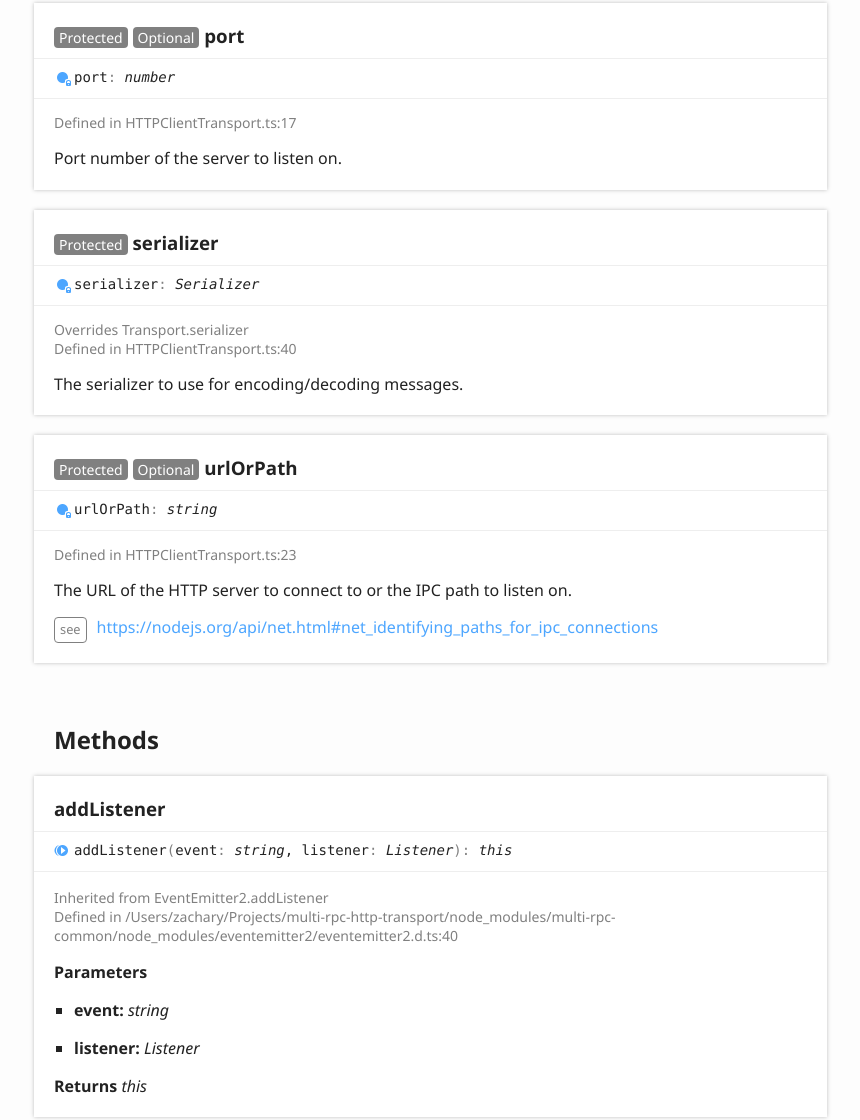
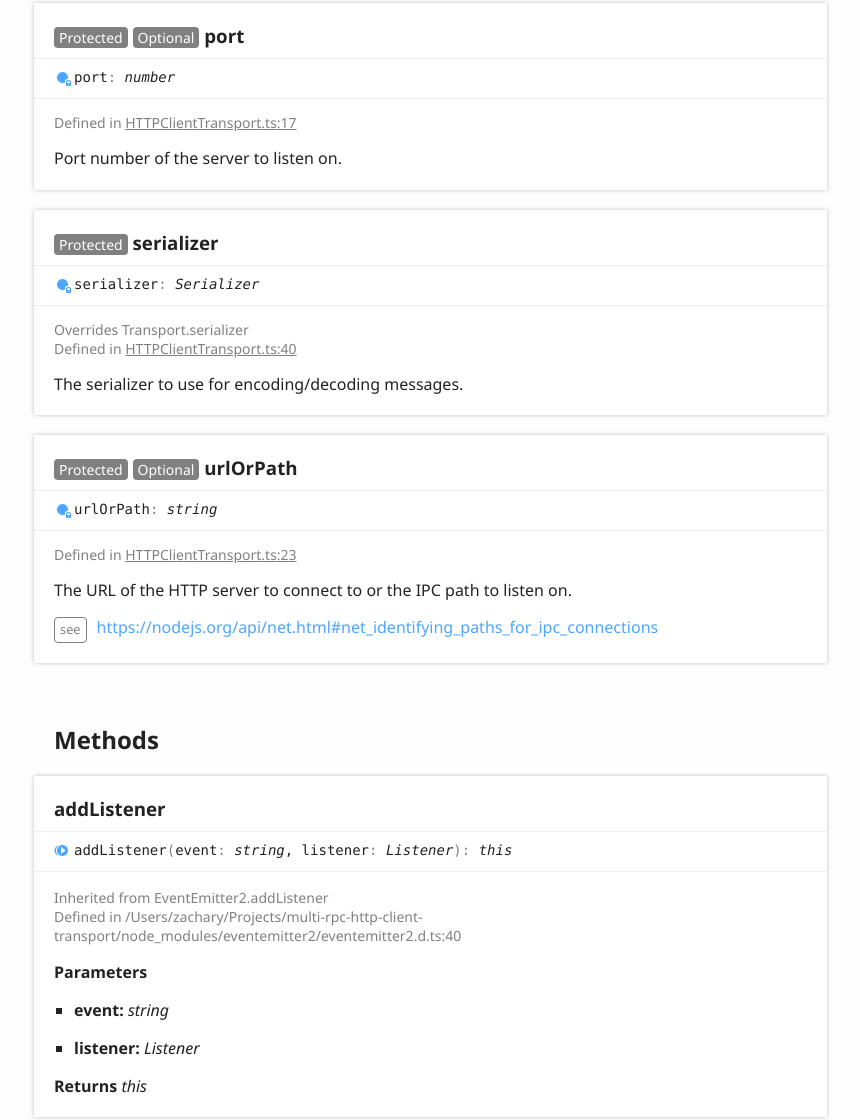
Before and after one commit to znetstar/multi-rpc, a website: page docs/classes/_httpclienttransport_.httpclienttransport.html in a window 1280 px wide. Shown: the part 1850-2970 px from the top of the page, without its empty margins (6-866 px from the left). Drawn offline with Linux system fonts and the light colour scheme.

Commit message:
inital release

```diff
--- a/docs/classes/_httpclienttransport_.httpclienttransport.html
+++ b/docs/classes/_httpclienttransport_.httpclienttransport.html
@@ -152,7 +152,7 @@
 							<aside class="tsd-sources">
 								<p>Overrides Transport.__constructor</p>
 								<ul>
-									<li>Defined in HTTPClientTransport.ts:23</li>
+									<li>Defined in <a href="https://github.com/znetstar/multi-rpc-http-client-transport/blob/05b37e0/src/HTTPClientTransport.ts#L23">HTTPClientTransport.ts:23</a></li>
 								</ul>
 							</aside>
 							<div class="tsd-comment tsd-typography">
@@ -192,7 +192,7 @@
 					<div class="tsd-signature tsd-kind-icon">endpoint<span class="tsd-signature-symbol">:</span> <span class="tsd-signature-type">string</span></div>
 					<aside class="tsd-sources">
 						<ul>
-							<li>Defined in HTTPClientTransport.ts:40</li>
+							<li>Defined in <a href="https://github.com/znetstar/multi-rpc-http-client-transport/blob/05b37e0/src/HTTPClientTransport.ts#L40">HTTPClientTransport.ts:40</a></li>
 						</ul>
 					</aside>
 					<div class="tsd-comment tsd-typography">
@@ -207,7 +207,7 @@
 					<div class="tsd-signature tsd-kind-icon">port<span class="tsd-signature-symbol">:</span> <span class="tsd-signature-type">number</span></div>
 					<aside class="tsd-sources">
 						<ul>
-							<li>Defined in HTTPClientTransport.ts:17</li>
+							<li>Defined in <a href="https://github.com/znetstar/multi-rpc-http-client-transport/blob/05b37e0/src/HTTPClientTransport.ts#L17">HTTPClientTransport.ts:17</a></li>
 						</ul>
 					</aside>
 					<div class="tsd-comment tsd-typography">
@@ -223,7 +223,7 @@
 					<aside class="tsd-sources">
 						<p>Overrides Transport.serializer</p>
 						<ul>
-							<li>Defined in HTTPClientTransport.ts:40</li>
+							<li>Defined in <a href="https://github.com/znetstar/multi-rpc-http-client-transport/blob/05b37e0/src/HTTPClientTransport.ts#L40">HTTPClientTransport.ts:40</a></li>
 						</ul>
 					</aside>
 					<div class="tsd-comment tsd-typography">
@@ -238,7 +238,7 @@
 					<div class="tsd-signature tsd-kind-icon">url<wbr>OrPath<span class="tsd-signature-symbol">:</span> <span class="tsd-signature-type">string</span></div>
 					<aside class="tsd-sources">
 						<ul>
-							<li>Defined in HTTPClientTransport.ts:23</li>
+							<li>Defined in <a href="https://github.com/znetstar/multi-rpc-http-client-transport/blob/05b37e0/src/HTTPClientTransport.ts#L23">HTTPClientTransport.ts:23</a></li>
 						</ul>
 					</aside>
 					<div class="tsd-comment tsd-typography">
@@ -266,7 +266,7 @@
 							<aside class="tsd-sources">
 								<p>Inherited from EventEmitter2.addListener</p>
 								<ul>
-									<li>Defined in /Users/zachary/Projects/multi-rpc-http-transport/node_modules/multi-rpc-common/node_modules/eventemitter2/eventemitter2.d.ts:40</li>
+									<li>Defined in /Users/zachary/Projects/multi-rpc-http-client-transport/node_modules/eventemitter2/eventemitter2.d.ts:40</li>
 								</ul>
 							</aside>
 							<h4 class="tsd-parameters-title">Parameters</h4>
@@ -292,7 +292,7 @@
 						<li class="tsd-description">
 							<aside class="tsd-sources">
 								<ul>
-									<li>Defined in HTTPClientTransport.ts:85</li>
+									<li>Defined in <a href="https://github.com/znetstar/multi-rpc-http-client-transport/blob/05b37e0/src/HTTPClientTransport.ts#L85">HTTPClientTransport.ts:85</a></li>
 								</ul>
 							</aside>
 							<div class="tsd-comment tsd-typography">
@@ -326,7 +326,7 @@
 							<aside class="tsd-sources">
 								<p>Inherited from EventEmitter2.emit</p>
 								<ul>
-									<li>Defined in /Users/zachary/Projects/multi-rpc-http-transport/node_modules/multi-rpc-common/node_modules/eventemitter2/eventemitter2.d.ts:38</li>
+									<li>Defined in /Users/zachary/Projects/multi-rpc-http-client-transport/node_modules/eventemitter2/eventemitter2.d.ts:38</li>
 								</ul>
 							</aside>
 							<h4 class="tsd-parameters-title">Parameters</h4>
@@ -353,7 +353,7 @@
 							<aside class="tsd-sources">
 								<p>Inherited from EventEmitter2.emitAsync</p>
 								<ul>
-									<li>Defined in /Users/zachary/Projects/multi-rpc-http-transport/node_modules/multi-rpc-common/node_modules/eventemitter2/eventemitter2.d.ts:39</li>
+									<li>Defined in /Users/zachary/Projects/multi-rpc-http-client-transport/node_modules/eventemitter2/eventemitter2.d.ts:39</li>
 								</ul>
 							</aside>
 							<h4 class="tsd-parameters-title">Parameters</h4>
@@ -380,7 +380,7 @@
 							<aside class="tsd-sources">
 								<p>Inherited from EventEmitter2.eventNames</p>
 								<ul>
-									<li>Defined in /Users/zachary/Projects/multi-rpc-http-transport/node_modules/multi-rpc-common/node_modules/eventemitter2/eventemitter2.d.ts:54</li>
+									<li>Defined in /Users/zachary/Projects/multi-rpc-http-client-transport/node_modules/eventemitter2/eventemitter2.d.ts:54</li>
 								</ul>
 							</aside>
 							<h4 class="tsd-returns-title">Returns <span class="tsd-signature-type">string</span><span class="tsd-signature-symbol">[]</span></h4>
@@ -398,7 +398,7 @@
 							<aside class="tsd-sources">
 								<p>Inherited from EventEmitter2.listeners</p>
 								<ul>
-									<li>Defined in /Users/zachary/Projects/multi-rpc-http-transport/node_modules/multi-rpc-common/node_modules/eventemitter2/eventemitter2.d.ts:55</li>
+									<li>Defined in /Users/zachary/Projects/multi-rpc-http-client-transport/node_modules/eventemitter2/eventemitter2.d.ts:55</li>
 								</ul>
 							</aside>
 							<h4 class="tsd-parameters-title">Parameters</h4>
@@ -422,7 +422,7 @@
 							<aside class="tsd-sources">
 								<p>Inherited from EventEmitter2.listenersAny</p>
 								<ul>
-									<li>Defined in /Users/zachary/Projects/multi-rpc-http-transport/node_modules/multi-rpc-common/node_modules/eventemitter2/eventemitter2.d.ts:56</li>
+									<li>Defined in /Users/zachary/Projects/multi-rpc-http-client-transport/node_modules/eventemitter2/eventemitter2.d.ts:56</li>
 								</ul>
 							</aside>
 							<h4 class="tsd-returns-title">Returns <span class="tsd-signature-type">Listener</span><span class="tsd-signature-symbol">[]</span></h4>
@@ -440,7 +440,7 @@
 							<aside class="tsd-sources">
 								<p>Inherited from EventEmitter2.many</p>
 								<ul>
-									<li>Defined in /Users/zachary/Projects/multi-rpc-http-transport/node_modules/multi-rpc-common/node_modules/eventemitter2/eventemitter2.d.ts:45</li>
+									<li>Defined in /Users/zachary/Projects/multi-rpc-http-client-transport/node_modules/eventemitter2/eventemitter2.d.ts:45</li>
 								</ul>
 							</aside>
 							<h4 class="tsd-parameters-title">Parameters</h4>
@@ -470,7 +470,7 @@
 							<aside class="tsd-sources">
 								<p>Inherited from EventEmitter2.off</p>
 								<ul>
-									<li>Defined in /Users/zachary/Projects/multi-rpc-http-transport/node_modules/multi-rpc-common/node_modules/eventemitter2/eventemitter2.d.ts:51</li>
+									<li>Defined in /Users/zachary/Projects/multi-rpc-http-client-transport/node_modules/eventemitter2/eventemitter2.d.ts:51</li>
 								</ul>
 							</aside>
 							<h4 class="tsd-parameters-title">Parameters</h4>
@@ -497,7 +497,7 @@
 							<aside class="tsd-sources">
 								<p>Inherited from EventEmitter2.offAny</p>
 								<ul>
-									<li>Defined in /Users/zachary/Projects/multi-rpc-http-transport/node_modules/multi-rpc-common/node_modules/eventemitter2/eventemitter2.d.ts:49</li>
+									<li>Defined in /Users/zachary/Projects/multi-rpc-http-client-transport/node_modules/eventemitter2/eventemitter2.d.ts:49</li>
 								</ul>
 							</aside>
 							<h4 class="tsd-parameters-title">Parameters</h4>
@@ -521,7 +521,7 @@
 							<aside class="tsd-sources">
 								<p>Inherited from EventEmitter2.on</p>
 								<ul>
-									<li>Defined in /Users/zachary/Projects/multi-rpc-http-transport/node_modules/multi-rpc-common/node_modules/eventemitter2/eventemitter2.d.ts:41</li>
+									<li>Defined in /Users/zachary/Projects/multi-rpc-http-client-transport/node_modules/eventemitter2/eventemitter2.d.ts:41</li>
 								</ul>
 							</aside>
 							<h4 class="tsd-parameters-title">Parameters</h4>
@@ -548,7 +548,7 @@
 							<aside class="tsd-sources">
 								<p>Inherited from EventEmitter2.onAny</p>
 								<ul>
-									<li>Defined in /Users/zachary/Projects/multi-rpc-http-transport/node_modules/multi-rpc-common/node_modules/eventemitter2/eventemitter2.d.ts:47</li>
+									<li>Defined in /Users/zachary/Projects/multi-rpc-http-client-transport/node_modules/eventemitter2/eventemitter2.d.ts:47</li>
 								</ul>
 							</aside>
 							<h4 class="tsd-parameters-title">Parameters</h4>
@@ -572,7 +572,7 @@
 							<aside class="tsd-sources">
 								<p>Inherited from EventEmitter2.once</p>
 								<ul>
-									<li>Defined in /Users/zachary/Projects/multi-rpc-http-transport/node_modules/multi-rpc-common/node_modules/eventemitter2/eventemitter2.d.ts:43</li>
+									<li>Defined in /Users/zachary/Projects/multi-rpc-http-client-transport/node_modules/eventemitter2/eventemitter2.d.ts:43</li>
 								</ul>
 							</aside>
 							<h4 class="tsd-parameters-title">Parameters</h4>
@@ -599,7 +599,7 @@
 							<aside class="tsd-sources">
 								<p>Inherited from EventEmitter2.prependAny</p>
 								<ul>
-									<li>Defined in /Users/zachary/Projects/multi-rpc-http-transport/node_modules/multi-rpc-common/node_modules/eventemitter2/eventemitter2.d.ts:48</li>
+									<li>Defined in /Users/zachary/Projects/multi-rpc-http-client-transport/node_modules/eventemitter2/eventemitter2.d.ts:48</li>
 								</ul>
 							</aside>
 							<h4 class="tsd-parameters-title">Parameters</h4>
@@ -623,7 +623,7 @@
 							<aside class="tsd-sources">
 								<p>Inherited from EventEmitter2.prependListener</p>
 								<ul>
-									<li>Defined in /Users/zachary/Projects/multi-rpc-http-transport/node_modules/multi-rpc-common/node_modules/eventemitter2/eventemitter2.d.ts:42</li>
+									<li>Defined in /Users/zachary/Projects/multi-rpc-http-client-transport/node_modules/eventemitter2/eventemitter2.d.ts:42</li>
 								</ul>
 							</aside>
 							<h4 class="tsd-parameters-title">Parameters</h4>
@@ -650,7 +650,7 @@
 							<aside class="tsd-sources">
 								<p>Inherited from EventEmitter2.prependMany</p>
 								<ul>
-									<li>Defined in /Users/zachary/Projects/multi-rpc-http-transport/node_modules/multi-rpc-common/node_modules/eventemitter2/eventemitter2.d.ts:46</li>
+									<li>Defined in /Users/zachary/Projects/multi-rpc-http-client-transport/node_modules/eventemitter2/eventemitter2.d.ts:46</li>
 								</ul>
 							</aside>
 							<h4 class="tsd-parameters-title">Parameters</h4>
@@ -680,7 +680,7 @@
 							<aside class="tsd-sources">
 								<p>Inherited from EventEmitter2.prependOnceListener</p>
 								<ul>
-									<li>Defined in /Users/zachary/Projects/multi-rpc-http-transport/node_modules/multi-rpc-common/node_modules/eventemitter2/eventemitter2.d.ts:44</li>
+									<li>Defined in /Users/zachary/Projects/multi-rpc-http-client-transport/node_modules/eventemitter2/eventemitter2.d.ts:44</li>
 								</ul>
 							</aside>
 							<h4 class="tsd-parameters-title">Parameters</h4>
@@ -707,7 +707,7 @@
 							<aside class="tsd-sources">
 								<p>Inherited from Transport.receive</p>
 								<ul>
-									<li>Defined in /Users/zachary/Projects/multi-rpc-http-transport/node_modules/multi-rpc-common/lib/Transport.d.ts:33</li>
+									<li>Defined in /Users/zachary/Projects/multi-rpc-http-client-transport/node_modules/multi-rpc-common/lib/Transport.d.ts:33</li>
 								</ul>
 							</aside>
 							<div class="tsd-comment tsd-typography">
@@ -745,7 +745,7 @@
 							<aside class="tsd-sources">
 								<p>Inherited from EventEmitter2.removeAllListeners</p>
 								<ul>
-									<li>Defined in /Users/zachary/Projects/multi-rpc-http-transport/node_modules/multi-rpc-common/node_modules/eventemitter2/eventemitter2.d.ts:52</li>
+									<li>Defined in /Users/zachary/Projects/multi-rpc-http-client-transport/node_modules/eventemitter2/eventemitter2.d.ts:52</li>
 								</ul>
 							</aside>
 							<h4 class="tsd-parameters-title">Parameters</h4>
@@ -769,7 +769,7 @@
 							<aside class="tsd-sources">
 								<p>Inherited from EventEmitter2.removeListener</p>
 								<ul>
-									<li>Defined in /Users/zachary/Projects/multi-rpc-http-transport/node_modules/multi-rpc-common/node_modules/eventemitter2/eventemitter2.d.ts:50</li>
+									<li>Defined in /Users/zachary/Projects/multi-rpc-http-client-transport/node_modules/eventemitter2/eventemitter2.d.ts:50</li>
 								</ul>
 							</aside>
 							<h4 class="tsd-parameters-title">Parameters</h4>
@@ -796,7 +796,7 @@
 							<aside class="tsd-sources">
 								<p>Overrides Transport.send</p>
 								<ul>
-									<li>Defined in HTTPClientTransport.ts:57</li>
+									<li>Defined in <a href="https://github.com/znetstar/multi-rpc-http-client-transport/blob/05b37e0/src/HTTPClientTransport.ts#L57">HTTPClientTransport.ts:57</a></li>
 								</ul>
 							</aside>
 							<div class="tsd-comment tsd-typography">
@@ -832,7 +832,7 @@
 							<aside class="tsd-sources">
 								<p>Inherited from EventEmitter2.setMaxListeners</p>
 								<ul>
-									<li>Defined in /Users/zachary/Projects/multi-rpc-http-transport/node_modules/multi-rpc-common/node_modules/eventemitter2/eventemitter2.d.ts:53</li>
+									<li>Defined in /Users/zachary/Projects/multi-rpc-http-client-transport/node_modules/eventemitter2/eventemitter2.d.ts:53</li>
 								</ul>
 							</aside>
 							<h4 class="tsd-parameters-title">Parameters</h4>
@@ -856,7 +856,7 @@
 							<aside class="tsd-sources">
 								<p>Inherited from Transport.uniqueId</p>
 								<ul>
-									<li>Defined in /Users/zachary/Projects/multi-rpc-http-transport/node_modules/multi-rpc-common/lib/Transport.d.ts:20</li>
+									<li>Defined in /Users/zachary/Projects/multi-rpc-http-client-transport/node_modules/multi-rpc-common/lib/Transport.d.ts:20</li>
 								</ul>
 							</aside>
 							<div class="tsd-comment tsd-typography">
--- a/package.json
+++ b/package.json
@@ -21,7 +21,7 @@
   "homepage": "https://github.com/znetstar/multi-rpc-http-client-transport#readme",
   "dependencies": {
     "cross-fetch": "^3.0.0",
-    "multi-rpc-common": "^1.0.3"
+    "multi-rpc-common": "^1.0.4"
   },
   "devDependencies": {
     "chai": "^4.2.0",
```
Also changed, not shown: docs/classes/_httpclienttransport_.httperror.html (+7 -7 lines), 1 other file.
